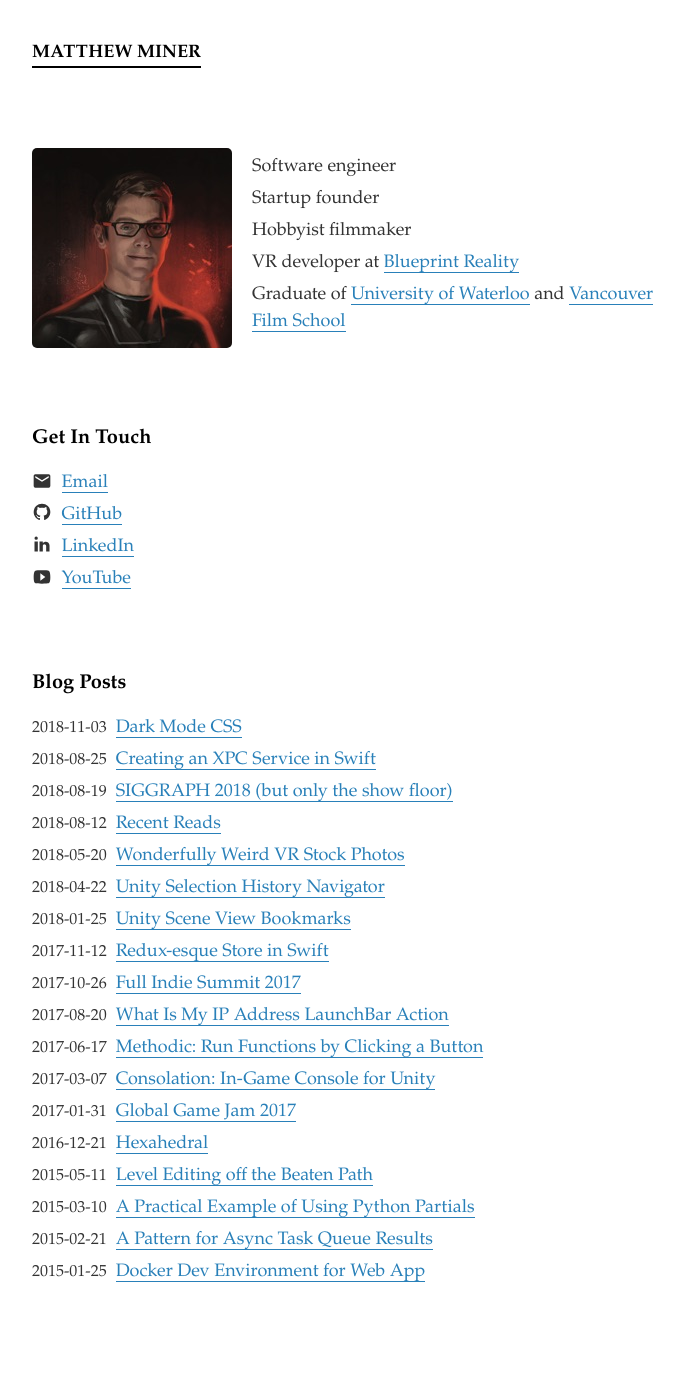
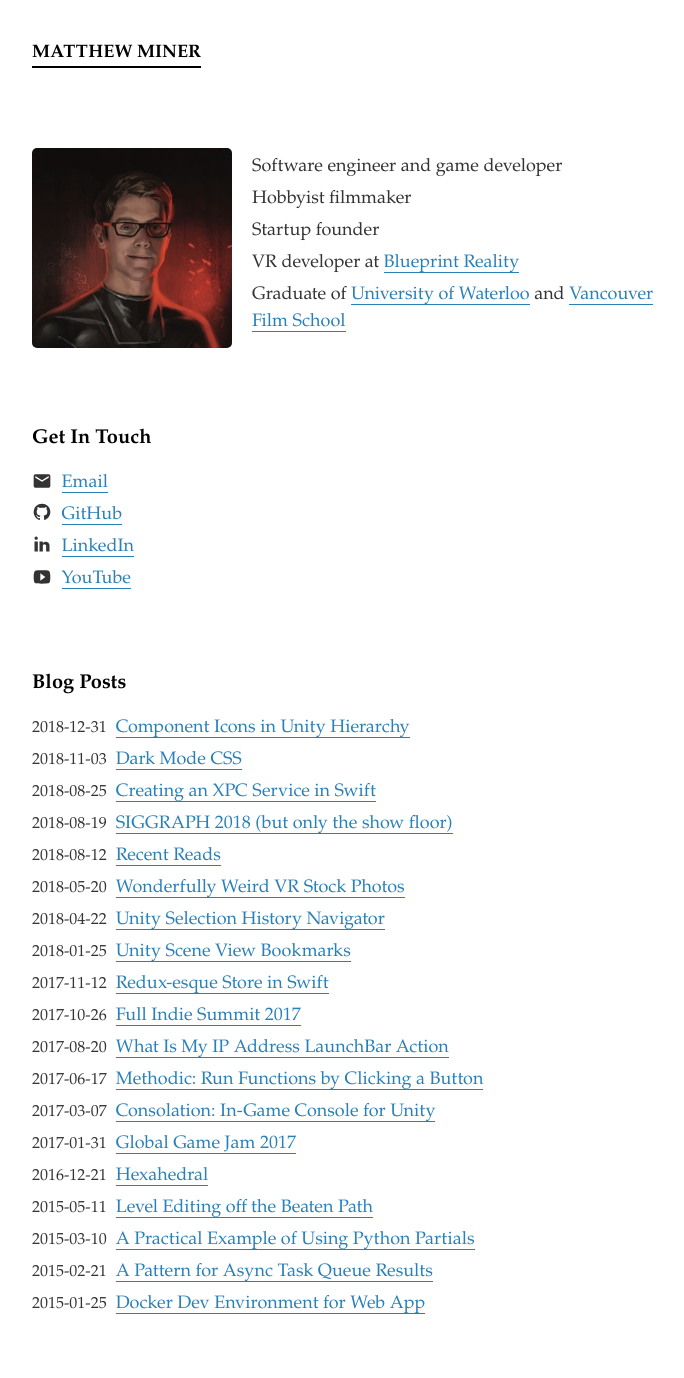
Before and after one commit to mminer/mminer.github.com, a Jekyll site: the page built from index.html, in a window 1280 px wide. Shown: the whole page, without its empty margins (278-962 px from the left). Built offline with Jekyll 4.4.1, drawn with Linux system fonts in a browser that asks for light colours; before the commit the page ends 1346 px from its top, so only the background shows below that.

Commit message:
Add blog post about hierarchy icons Unity tool

```diff
--- a/index.html
+++ b/index.html
@@ -6,9 +6,9 @@ layout: base
   <img alt="Avatar" srcset="/images/avatar.jpg 1x, /images/avatar@2x.jpg 2x" src="/images/avatar.jpg">
 
   <ul>
-    <li>Software engineer</li>
+    <li>Software engineer and game developer</li>
+    <li>Hobbyist filmmaker</li>
     <li>Startup founder</li>
-    <li>Hobbyist filmmaker</li>
     <li>VR developer at <a href="https://blueprintreality.com">Blueprint Reality</a></li>
     <li>Graduate of <a href="https://uwaterloo.ca">University of Waterloo</a> and <a href="https://vfs.edu">Vancouver Film School</a></li>
   </ul>
```
Also changed, not shown: _posts/2018-12-31-component-icons-in-unity-hierarchy.md (added, +19 -0 lines).
